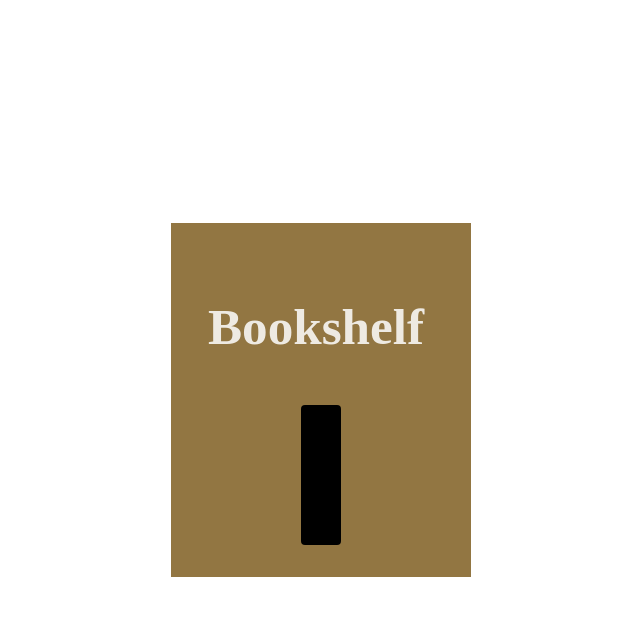
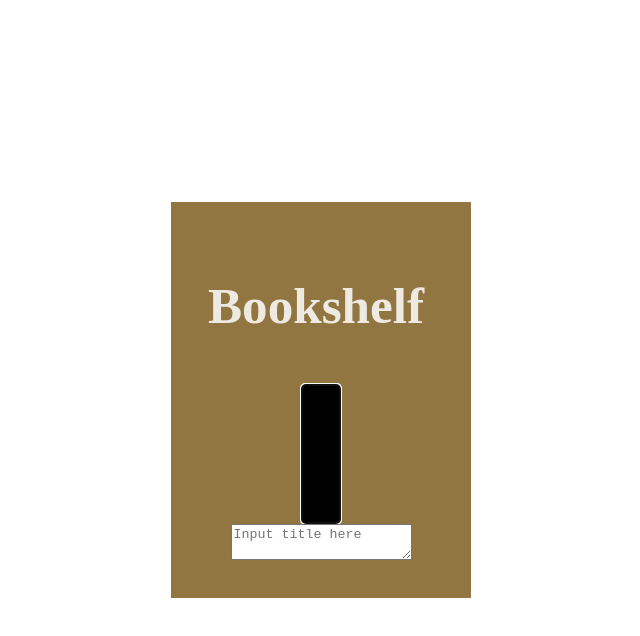
Before and after one commit to Jacub3/Bookshelf, a React (Vite) app in the folder vite-project/: page / in a window 1280 px wide. Both pictures are taken after a click on the button 640 px from the left and 474 px from the top of the page. Shown: the top 636 px of the page, without its empty margins (319-959 px from the left). Built offline with nearby package versions, Linux system fonts and the light colour scheme.

Commit message:
made some new implimentations

```diff
--- a/vite-project/src/Components/Buttons.tsx
+++ b/vite-project/src/Components/Buttons.tsx
@@ -1,6 +1,5 @@
 import "./Buttons.css"
-import { type Dispatch, type SetStateAction } from 'react';
-import { type ChangeEvent } from 'react';
+import { type Dispatch, type SetStateAction, type ChangeEvent, type KeyboardEvent } from 'react';
 import { useState } from 'react'
 
 export interface books{
@@ -16,26 +15,28 @@ interface BookListProps{
 }
 export function BookList({setBook}: BookListProps) {
     const [bookContents, setBookContents] = useState <books>({id: 0, title: '', contents: '', author: '', created: false})
-    const [isVisible, setIsVisible] = useState <boolean>(false);
+    const [text, setText] = useState <string>('');
+    const [isVisible, setIsVisible] = useState <boolean>(true);
 
-    // Changes title from text area
-    // THIS IS A VARIABLE
+    //
     const handleTitle = (event: ChangeEvent<HTMLTextAreaElement>) => {
+        setText(event.target.value)
+    }
 
-        const newTitle = event.target.value
-
-        setBookContents(prev => ({
+    const handleSave = () => {
+        setBookContents(prev =>({
             ...prev,
-            title: newTitle
+            title: text
         }))
     }
 
+    const handleKeyDown = (e: KeyboardEvent) =>{
+        if (e.key === 'Enter' && !e.shiftKey){
+            handleSave()
+        }
+    }
+
     const handleBook = () =>{
-        setBook(prevBooks => [
-            ... prevBooks,
-            bookContents
-        ])
-
         setBookContents({
             id: Date.now(),
             title: '',
@@ -47,19 +48,23 @@ export function BookList({setBook}: BookListProps) {
     }
 
     return(
+        <div>
             <div className = "textarea-container">
                 <button
                     onClick = {handleBook}
                     className = "brownBook"
                 >
+                </button>
+            </div>
+            <div>
                 <textarea
                     hidden = {isVisible}
                     placeholder = "Input title here"
-                value = {bookContents.title}
-                onChange={handleTitle}
+                    value = {text}
+                    onChange = {handleTitle}
+                    onKeyDown = {handleKeyDown}
                 />
-            </button>
-
+            </div>
         </div>
     );
 }
```
Lines whose indentation alone changed are shown as unchanged.
